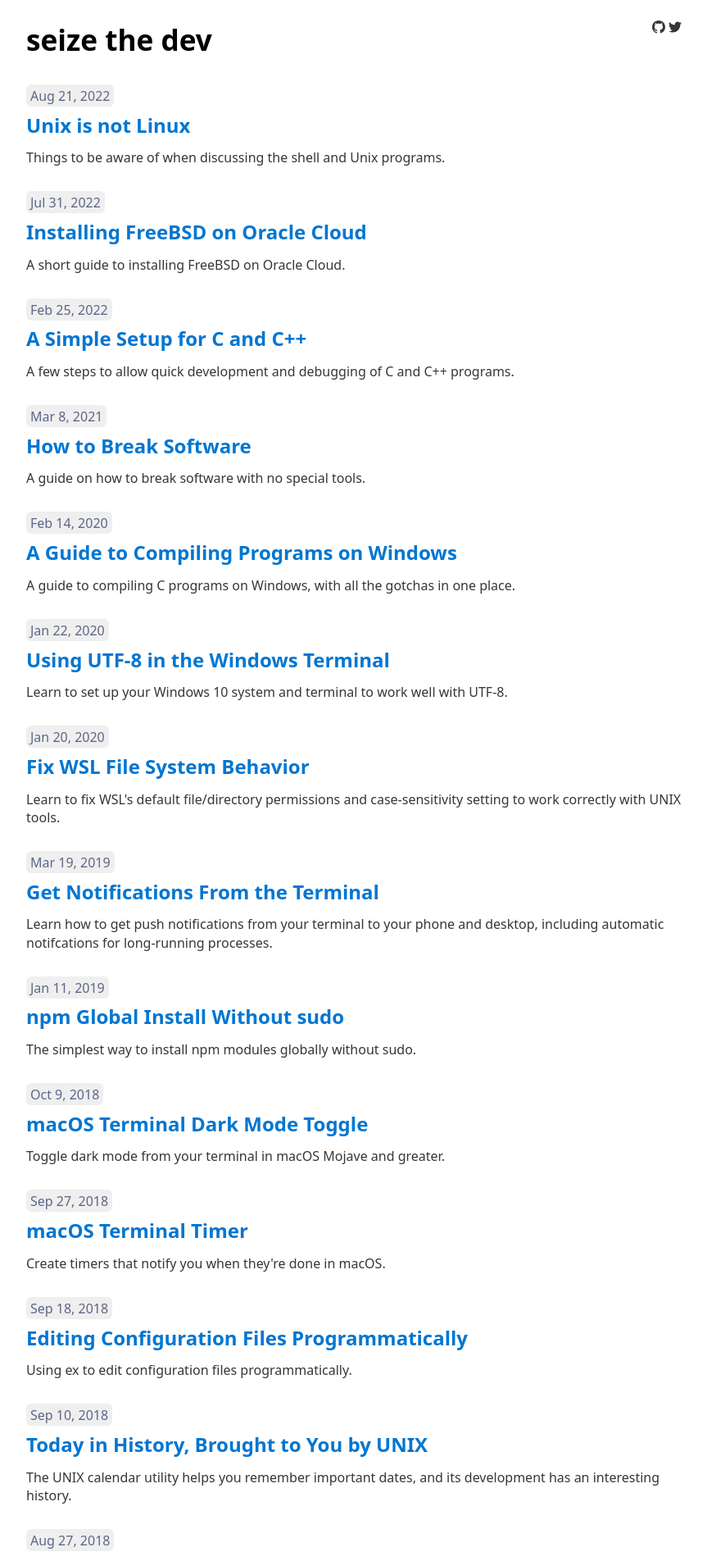
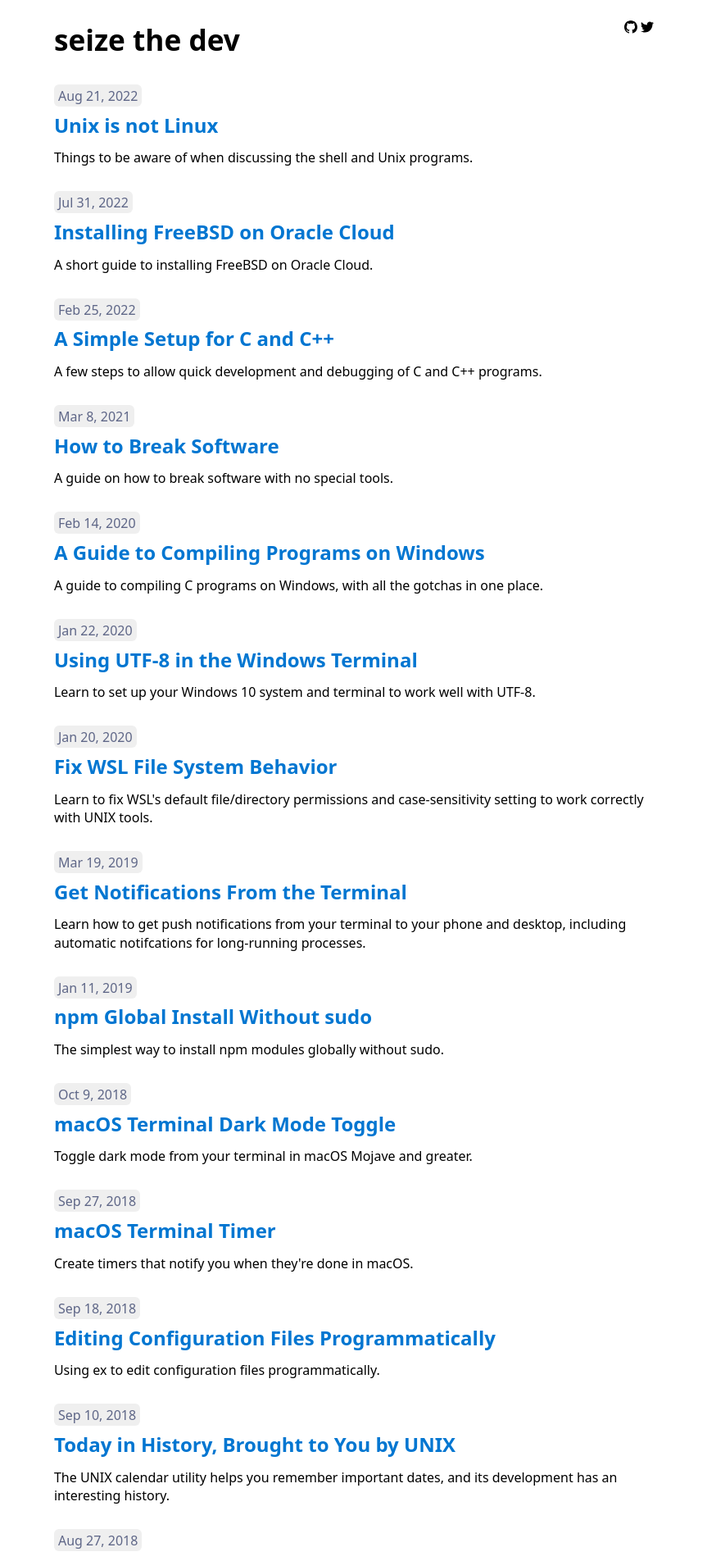
Before and after one commit to mohd-akram/blog, a Jekyll site: the page built from index.md, in a window 1280 px wide. Shown: the top 1904 px of the page at 82% size, without its empty margins (208-1071 px from the left). Built offline with Jekyll 4.4.1, drawn with Linux system fonts in a browser that asks for light colours; our own code applies the rules of GitHub Pages for plain Markdown files.

Commit message:
Update CSS

```diff
--- a/assets/css/main.css
+++ b/assets/css/main.css
@@ -1,5 +1,11 @@
-:root { --code: #5e6687 }
-@media (prefers-color-scheme: dark) { :root { --code: #979db4 } }
+:root { --text-main: black; --code: #5e6687 }
+@media (prefers-color-scheme: dark) {
+  :root { --text-main: #dbdbdb; --code: #979db4 }
+}
+
+body {
+  max-width: 80ch;
+}
 
 code, pre {
   font-family: Consolas, monospace;
```
